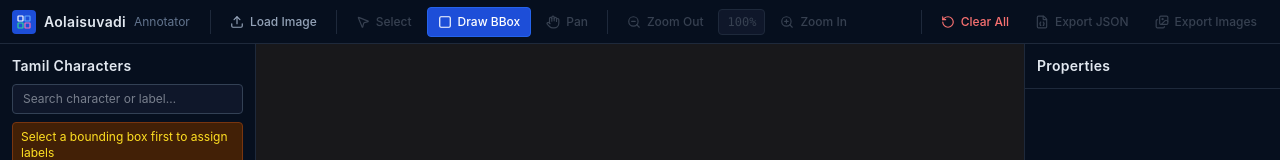
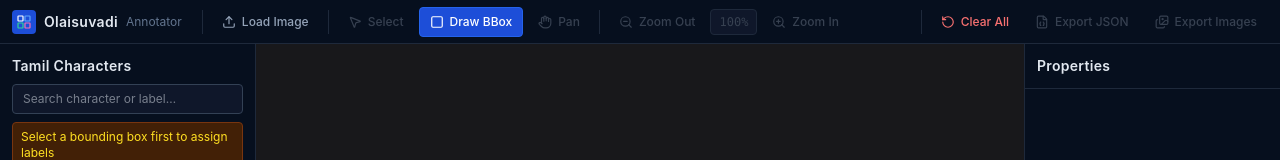
Before and after one commit to girijesh-s001/Olaisuvadi-frontend, a React (Vite) app: page / in a window 1280 px wide. Shown: the top 160 px of the page. Built offline with nearby package versions, Linux system fonts and the light colour scheme.

Commit message:
Changes done

```diff
--- a/src/app/components/annotation/Toolbar.tsx
+++ b/src/app/components/annotation/Toolbar.tsx
@@ -119,7 +119,7 @@ export function Toolbar({
           </svg>
         </div>
         <span className="text-sm text-slate-200 hidden md:block" style={{ fontWeight: 600, letterSpacing: 0.3 }}>
-          Aolaisuvadi
+          Olaisuvadi
         </span>
         <span className="text-xs text-slate-500 hidden lg:block">Annotator</span>
       </div>
```
